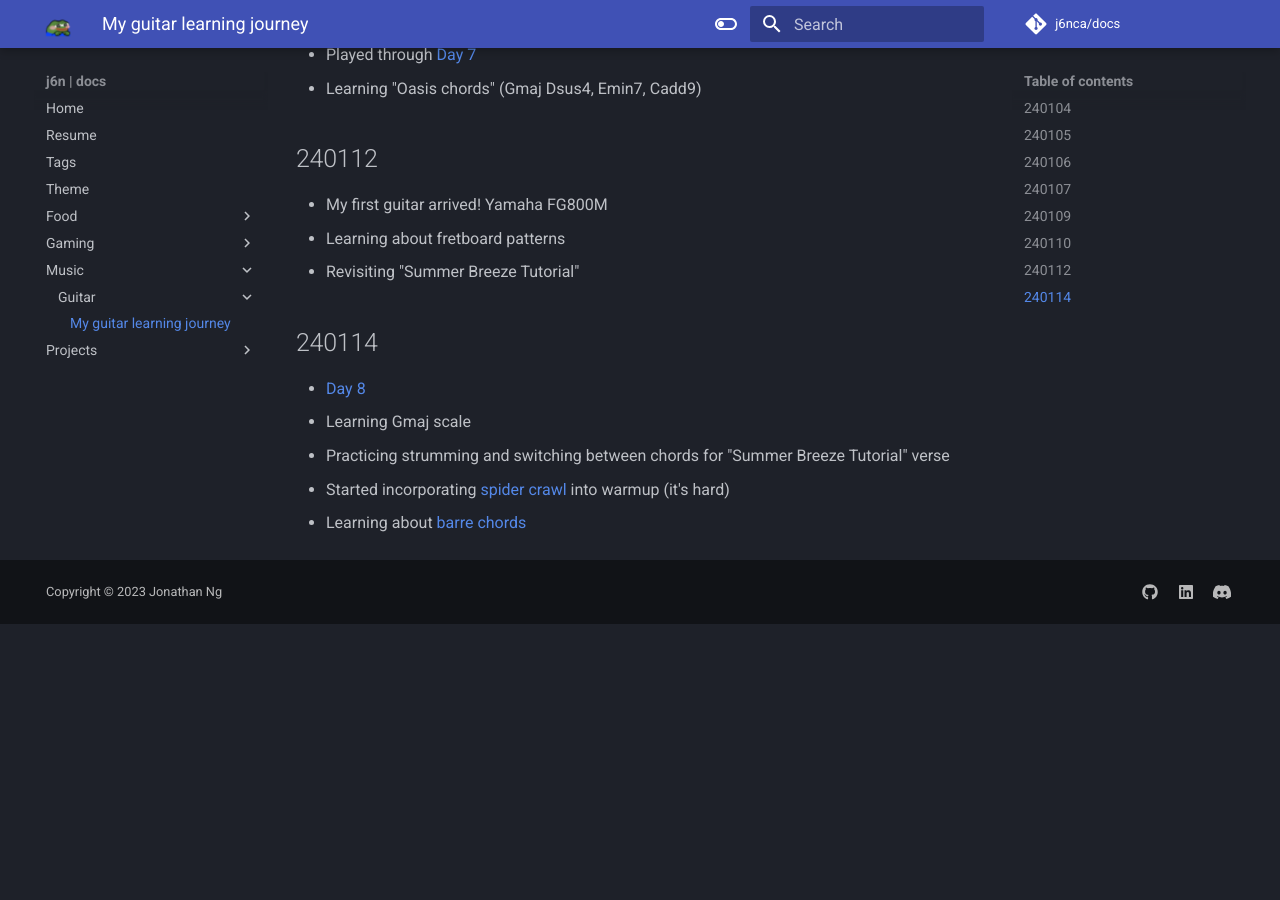
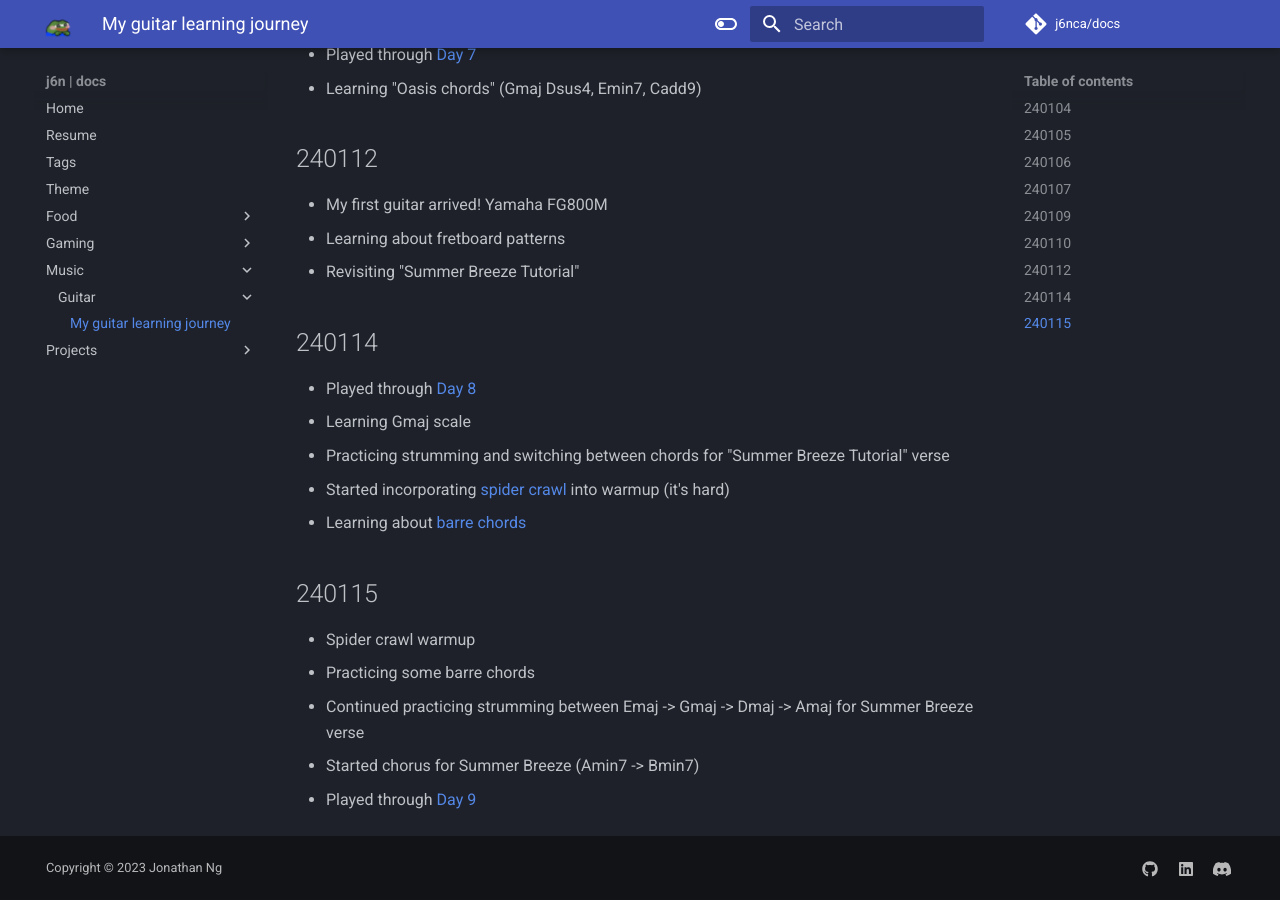
Before and after one commit to j6nca/notes, an MkDocs documentation site: the page built from docs/music/guitar/log.md, in a window 1280 px wide and 900 px high, scrolled down 1074 px. Built offline with MkDocs 1.6.1 and Material for MkDocs 9.7.7, drawn with Linux system fonts in a browser that asks for light colours; comment, search, counter and statistics services are not loaded; before the commit the page ends 1698 px from its top, so only the background shows below that.

Commit message:
Update log.md

```diff
--- a/docs/music/guitar/log.md
+++ b/docs/music/guitar/log.md
@@ -34,8 +34,15 @@
 - Revisiting "Summer Breeze Tutorial"
 
 ## 240114
-- [Day 8](https://www.youtube.com/watch?v=dwVwAuO3NHA)
+- Played through [Day 8](https://www.youtube.com/watch?v=dwVwAuO3NHA)
 - Learning Gmaj scale
 - Practicing strumming and switching between chords for "Summer Breeze Tutorial" verse
 - Started incorporating [spider crawl](https://www.youtube.com/watch?v=uJxtb8Ge-Ko) into warmup (it's hard)
 - Learning about [barre chords](https://www.youtube.com/watch?v=4ee3TE6fQ0E)
+
+## 240115
+- Spider crawl warmup
+- Practicing some barre chords
+- Continued practicing strumming between Emaj -> Gmaj -> Dmaj -> Amaj for Summer Breeze verse
+- Started chorus for Summer Breeze (Amin7 -> Bmin7)
+- Played through [Day 9](https://www.youtube.com/watch?v=WjPLAkGjH_g)
```
